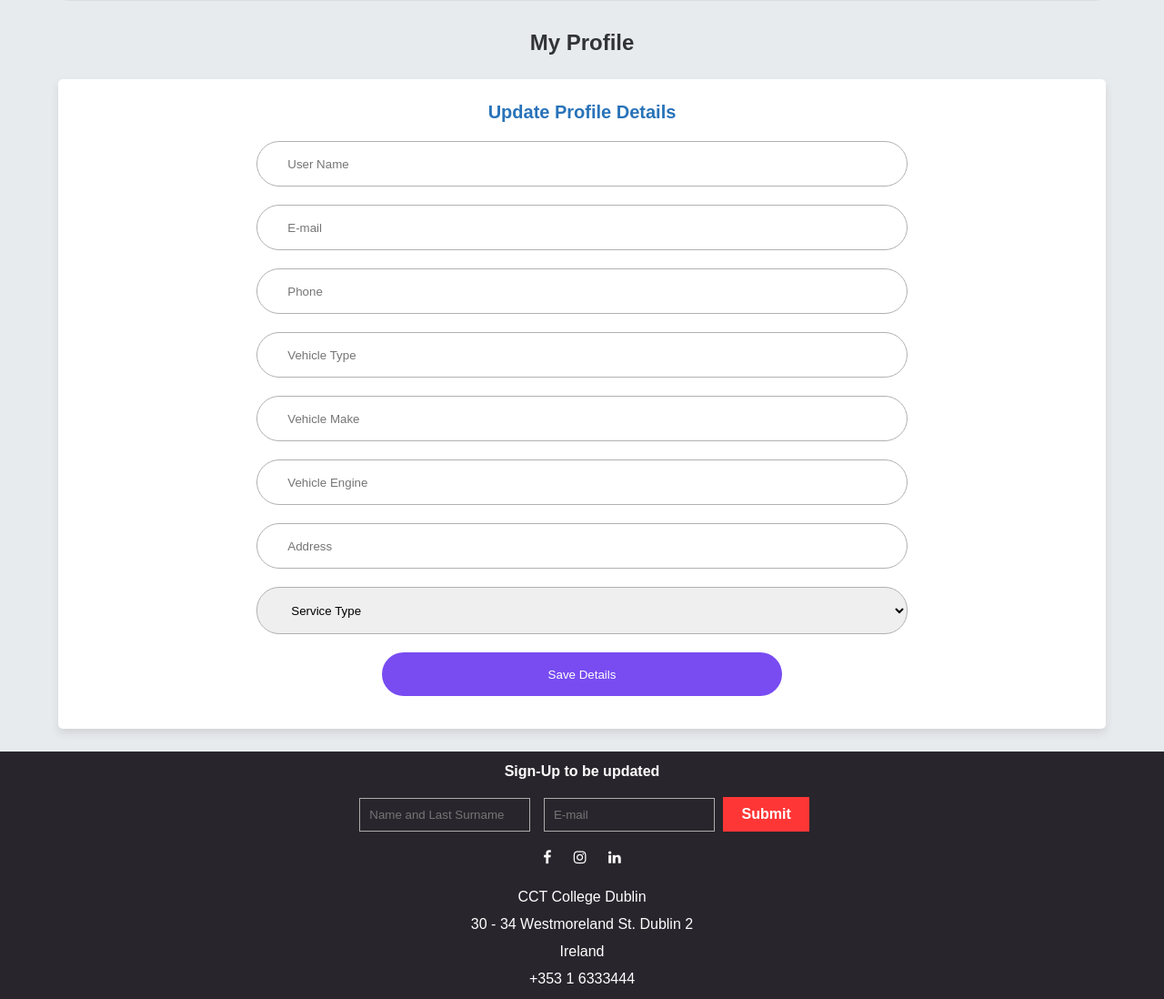
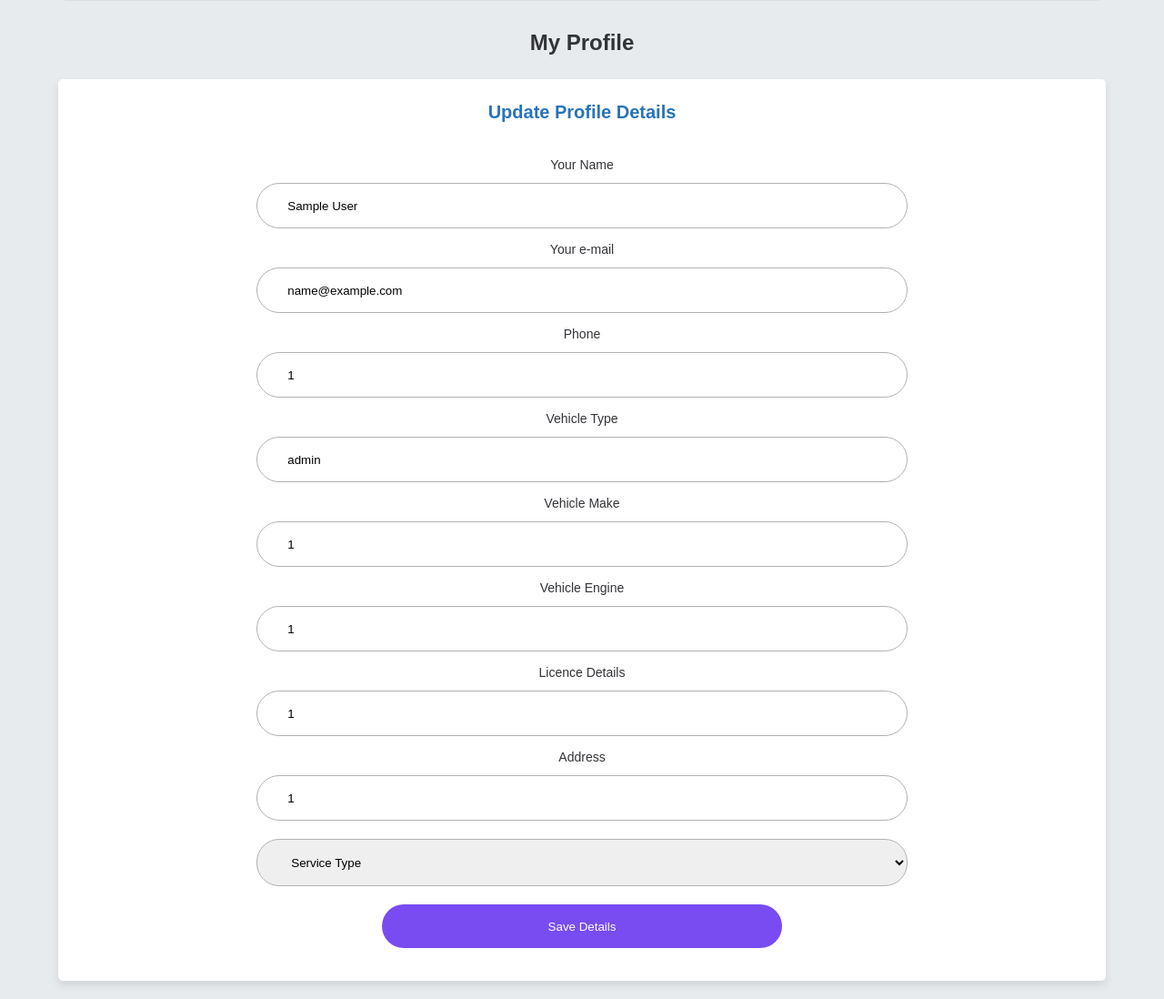
Before and after one commit to miriamaraujo/ger, a PHP site: page /update-profile.php in a window 1280 px wide. Shown: the part 317-1415 px from the top of the page at 91% size. Run offline with PHP 8.4, Linux system fonts and the light colour scheme; the visitor is signed in with stand-in values (Sample User, id 1).

Commit message:
Added Licence Details
And did another updates

```diff
--- a/includes/login.inc.php
+++ b/includes/login.inc.php
@@ -39,6 +39,8 @@ if(isset($_POST['login-submit'])){
                    $_SESSION['vehicleEngine'] = $row['vehicle_engine'];
                    $_SESSION['uAddress'] = $row['u_address'];
                    $_SESSION['service_type'] = $row['service_type'];
+                   $_SESSION['licence'] = $row['l_details'];
+
 
                    header("Location: ../userdash.php?login=success");
                     exit();
--- a/login.php
+++ b/login.php
@@ -51,9 +51,9 @@ session_start();
                     <input type="email" name="umail" placeholder="E-mail">
                     <input type="password" name="pwd" placeholder="Password">
                     <input type="submit" name="login-submit" value="Login">
-                    <div class="rememberme">
+                    <!-- <div class="rememberme">
                         <input type="checkbox" name="remember" id="remember"><label for="remember">Remember me </label>
-                    </div>
+                    </div> -->
                 </form>
             </div>
             <div class="flex-div">
--- a/order-details.php
+++ b/order-details.php
@@ -95,9 +95,10 @@ include 'includes/dbh.inc.php';
             <p><b>Adtional Repairs:</b> This section can only be modified by Ger, but has not been set yet</p>
 
             <div class="btn-dtls">
-                <!-- <a href="#" class="add-comment-btn"> Update Comment</a> -->
+
                 <?php echo '<a href="bill.php?id=' .$row['id_booking'].'" class="print-order-btn"> Print Order</a>'
                 ?>
+                <a href="userdash.php" class="add-comment-btn"> My Orders</a>
             </div>
 
 
--- a/profile.php
+++ b/profile.php
@@ -59,11 +59,12 @@ session_start();
         <div class="details" id="details">
         <h4><?php echo  $_SESSION['userName'] ?></h4>
             <p><b> E-mail: </b><?php echo  $_SESSION['userMail'] ?></p>
-            <p><b> Phone 1: </b><?php echo  $_SESSION['userPhone'] ?></p>
+            <p><b> Phone: </b><?php echo  $_SESSION['userPhone'] ?></p>
             <p><b> Address: </b><?php echo  $_SESSION['uAddress'] ?></p>
             <p><b> Vehicle Type: </b><?php echo  $_SESSION['vehicleType'] ?></p>
             <p><b> Vehicle Make: </b><?php echo  $_SESSION['vehicleMake'] ?></p>
-            <p><b> Vehicle Engine: </b><?php echo  $_SESSION['vehicleEngine'] ?></p>
+            <p><b> Vehicle Model/Engine: </b><?php echo  $_SESSION['vehicleEngine'] ?></p>
+            <p><b> Licence Details: </b><?php echo  $_SESSION['licence'] ?></p>
             <p><b> Booking Type: </b> <?php echo  $_SESSION['service_type'] ?></p>
 
 
--- a/style.css
+++ b/style.css
@@ -409,6 +409,12 @@ iframe{
     margin:10px auto;
 }
 
+.details label{
+font-size: 14px;
+}
+
+
+
 .details input:focus{
     border: 1px solid #585559;
 }
--- a/update-profile.php
+++ b/update-profile.php
@@ -66,13 +66,23 @@ session_start();
             <h4>Update Profile Details</h4>
             <form action="includes/update.inc.php" method="POST">
                 <input type="text" name="id" value="<?php echo $_SESSION['userId'] ?>" style="display: none;">
-                <input type="text" name="n_name" placeholder="User Name">
-                <input type="text" name="n_mail" placeholder="E-mail">
-                <input type="text" name="n_phone" placeholder="Phone">
-                <input type="text" name="c_type" placeholder="Vehicle Type">
-                <input type="text" name="c_make" placeholder="Vehicle Make">
-                <input type="text" name="c_eng" placeholder="Vehicle Engine">
-                <input type="text" name="n_address" placeholder="Address">
+                <br><label for="n_name">Your Name</label><br>
+                <input type="text" name="n_name" value="<?php echo $_SESSION['userName'] ?>">
+                <br><label for="n_mail">Your e-mail</label><br>
+                <input type="text" name="n_mail" value="<?php echo $_SESSION['userMail'] ?>">
+                <br><label for="n_phone">Phone</label><br>
+                <input type="text" name="n_phone" value="<?php echo $_SESSION['userPhone'] ?>">
+                <br><label for="c_type">Vehicle Type</label><br>
+                <input type="text" name="c_type" value="<?php echo $_SESSION['vehicleType'] ?>">
+                <br><label for="c_make">Vehicle Make</label><br>
+                <input type="text" name="c_make" value="<?php echo $_SESSION['vehicleMake'] ?>">
+                <br><label for="c_eng">Vehicle Engine</label><br>
+                <input type="text" name="c_eng" value="<?php echo $_SESSION['vehicleEngine'] ?>">
+                <br><label for="l_details">Licence Details</label><br>
+                <input type="text" name="l_details" value="<?php echo $_SESSION['licence'] ?>">
+                <br><label for="n_address">Address</label><br>
+                <input type="text" name="n_address" value="<?php echo $_SESSION['uAddress'] ?>">
+
                 <select name="s_type" placeholder="Booking Type">
                     <option value="default">Service Type</option>
                     <option value="Annual Service">Annual Service</option>
```
Also changed, not shown: includes/update.inc.php (+5 -3 lines), userdash.php (+24 -0 lines).
